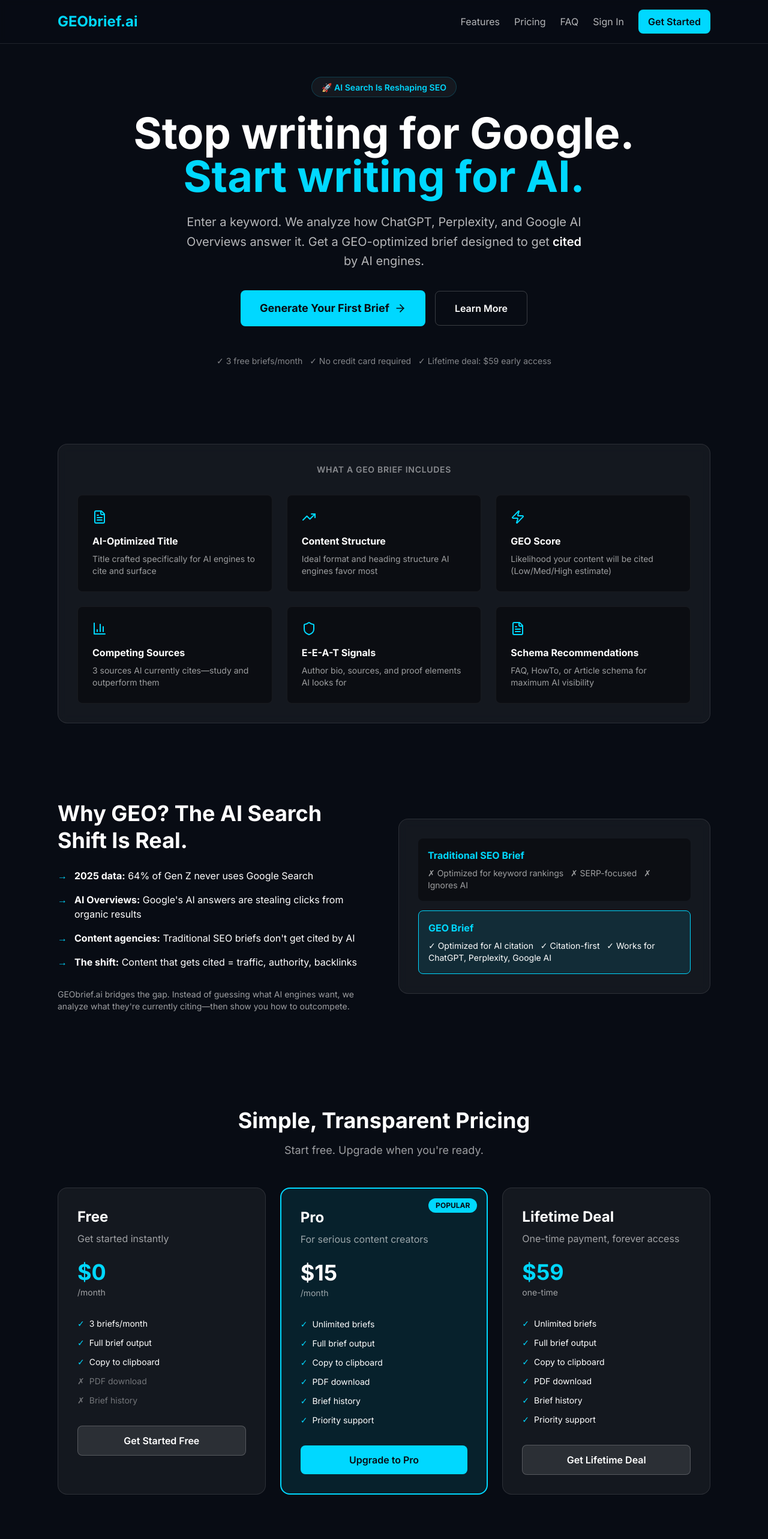
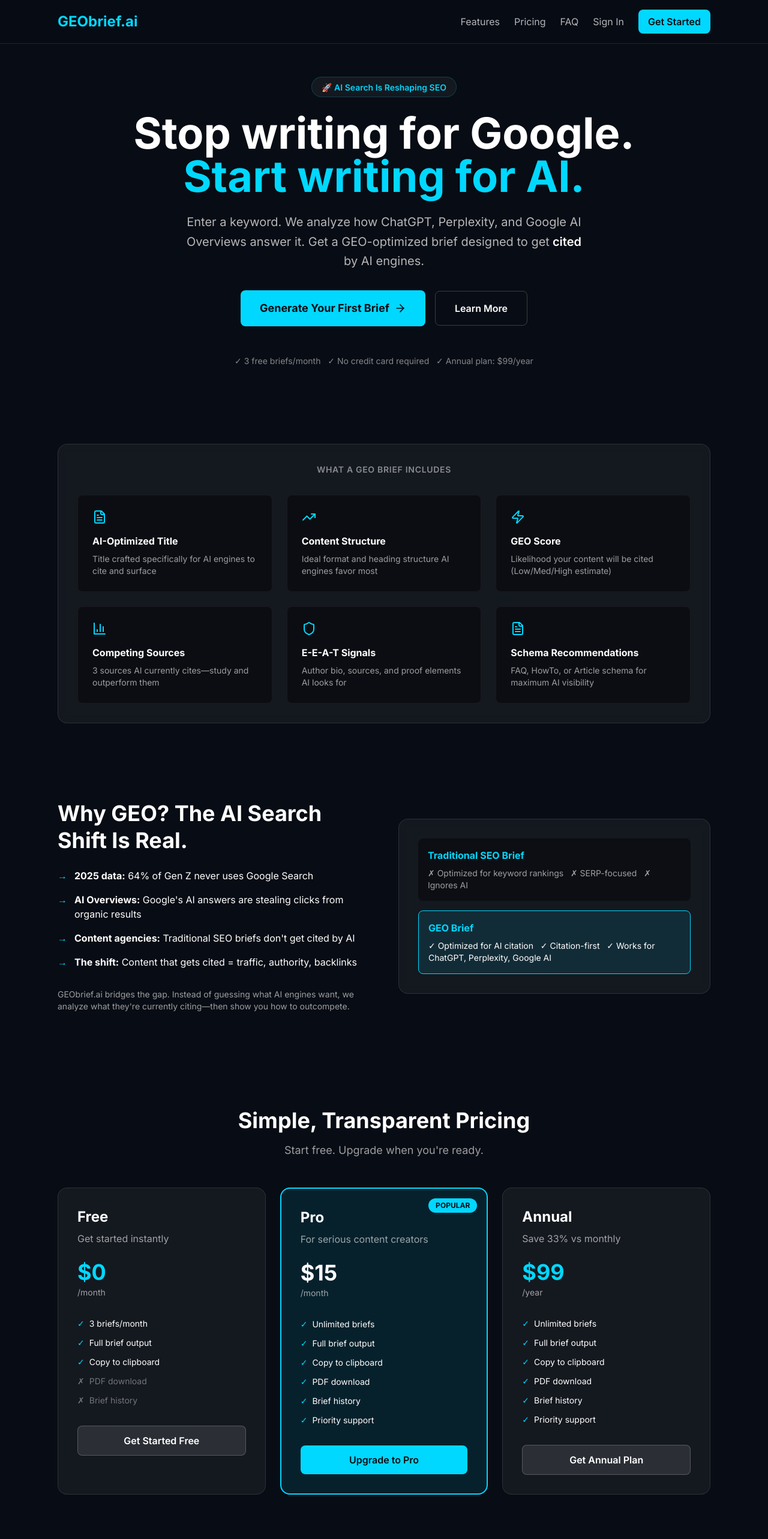
Before and after one commit to abouguri/GEObrief, a Next.js app: page / in a window 1280 px wide. Shown: the top 2566 px of the page at 60% size. Built offline with nearby package versions, Linux system fonts and the light colour scheme; no server answers.

Commit message:
Update pricing: Change lifetime deal to annual plan (/year)

```diff
--- a/app/page.tsx
+++ b/app/page.tsx
@@ -88,7 +88,7 @@ export default function Home() {
           </div>
 
           <p className="text-white/50 text-sm">
-            ✓ 3 free briefs/month &nbsp; ✓ No credit card required &nbsp; ✓ Lifetime deal: $59 early access
+            ✓ 3 free briefs/month &nbsp; ✓ No credit card required &nbsp; ✓ Annual plan: $99/year
           </p>
         </div>
       </section>
@@ -291,13 +291,13 @@ export default function Home() {
             </Link>
           </div>
 
-          {/* Lifetime Deal */}
+          {/* Annual Plan */}
           <div className="bg-white/5 border border-white/10 rounded-2xl p-8 hover:border-brand-accent/30 transition-colors">
-            <h3 className="text-2xl font-bold mb-2">Lifetime Deal</h3>
-            <p className="text-white/60 mb-6">One-time payment, forever access</p>
+            <h3 className="text-2xl font-bold mb-2">Annual</h3>
+            <p className="text-white/60 mb-6">Save 33% vs monthly</p>
             <div className="mb-8">
-              <div className="text-4xl font-bold text-brand-accent">$59</div>
-              <p className="text-white/60 text-sm mt-1">one-time</p>
+              <div className="text-4xl font-bold text-brand-accent">$99</div>
+              <p className="text-white/60 text-sm mt-1">/year</p>
             </div>
             <ul className="space-y-3 mb-8 text-sm">
               <li className="flex items-center gap-2">
@@ -323,7 +323,7 @@ export default function Home() {
               href="https://gumroad.com/geobrief"
               className="w-full bg-white/10 border border-white/20 text-white py-3 rounded-lg font-semibold hover:border-brand-accent hover:bg-white/5 transition-all text-center block"
             >
-              Get Lifetime Deal
+              Get Annual Plan
             </a>
           </div>
         </div>
```
